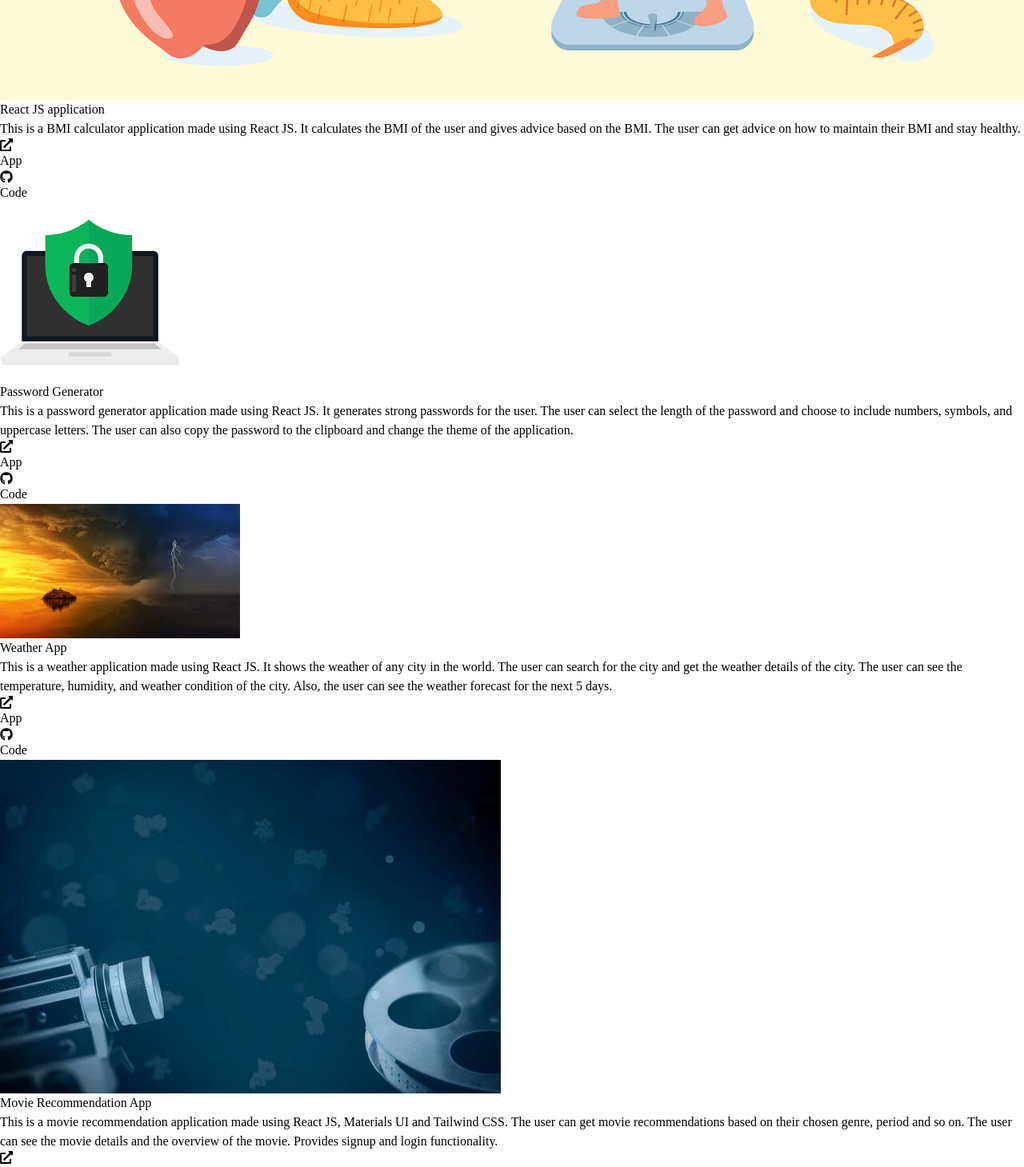
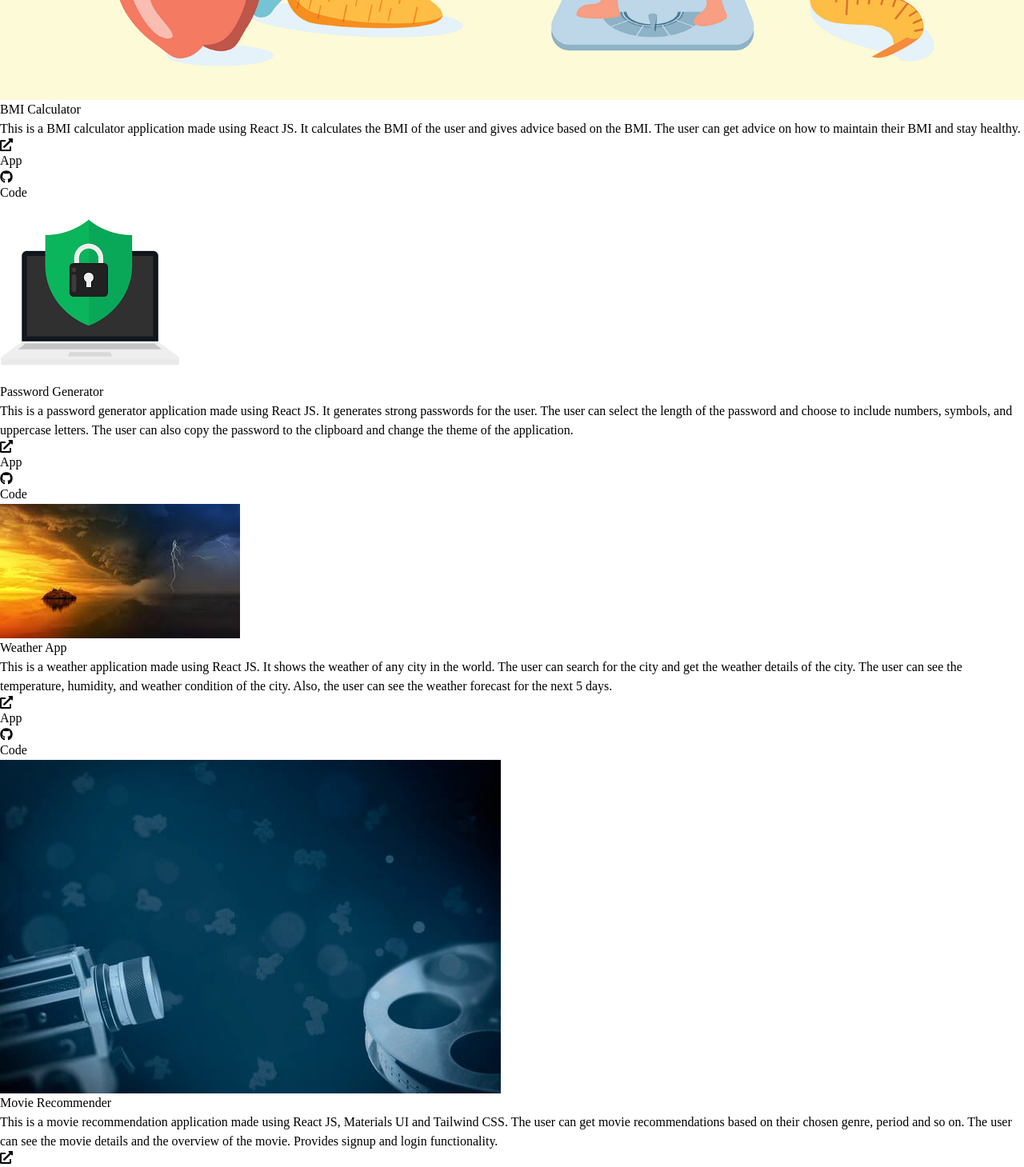
Before and after one commit to Abdullahprogramme/personal_portfolio, a React (Create React App) app: page / in a window 1280 px wide. Shown: the part 2820-4279 px from the top of the page at 80% size. Built offline with nearby package versions, Linux system fonts and the light colour scheme.

Commit message:
Update Work.js

```diff
--- a/src/Components/Work.js
+++ b/src/Components/Work.js
@@ -25,12 +25,12 @@ const Work = () => {
                 </div>
 
                 {/* React JS Projects */}
-                <div className="grid sm:grid-cols-2 pl-2 pr-2 md:grid-cols-3 gap-4">
+                <div className="grid sm:grid-cols-2 pl-6 pr-6 sm:pl-2 sm:pr-2 md:grid-cols-3 gap-4">
                     {/* BMI calculator */}
                     <ProjectCard1
                         image={BMI}
-                        title={"React JS application"}
-                        description={"Check your body mass index and seek advice"}
+                        title={"BMI Calculator"}
+                        // description={"Check your body mass index and seek advice"}
                         appLink={"https://check-body-mass-index.netlify.app/"}
                         codeLink={"https://github.com/Abdullahprogramme/BMI-calculator"}
                         detailed={"This is a BMI calculator application made using React JS. It calculates the BMI of the user and gives advice based on the BMI. The user can get advice on how to maintain their BMI and stay healthy."}
@@ -40,7 +40,7 @@ const Work = () => {
                     <ProjectCard1
                         image={PasswordGenerator}
                         title={"Password Generator"}
-                        description={"Generate strong passwords using this password generator"}
+                        // description={"Generate strong passwords using this password generator"}
                         appLink={"https://passforge.netlify.app"}
                         codeLink={"https://github.com/Abdullahprogramme/Password_Generator"}
                         detailed={"This is a password generator application made using React JS. It generates strong passwords for the user. The user can select the length of the password and choose to include numbers, symbols, and uppercase letters. The user can also copy the password to the clipboard and change the theme of the application."}
@@ -50,7 +50,7 @@ const Work = () => {
                     <ProjectCard1
                         image={Weather}
                         title={"Weather App"}
-                        description={"Check the weather of any city using this weather app"}
+                        // description={"Check the weather of any city using this weather app"}
                         appLink={"https://skyswift.netlify.app"}
                         codeLink={"https://github.com/Abdullahprogramme/Weather-App"}
                         detailed={"This is a weather application made using React JS. It shows the weather of any city in the world. The user can search for the city and get the weather details of the city. The user can see the temperature, humidity, and weather condition of the city. Also, the user can see the weather forecast for the next 5 days."}
@@ -58,8 +58,8 @@ const Work = () => {
 
                     <ProjectCard1
                         image={Movie}
-                        title={"Movie Recommendation App"}
-                        description={"Get movie recommendations based on your preferences"}
+                        title={"Movie Recommender"}
+                        // description={"Get movie recommendations based on your favourite genre"}
                         appLink={"https://cine-choice.netlify.app/"}
                         codeLink={"https://github.com/Abdullahprogramme/Movie-Recommender"}
                         detailed={"This is a movie recommendation application made using React JS, Materials UI and Tailwind CSS. The user can get movie recommendations based on their chosen genre, period and so on. The user can see the movie details and the overview of the movie. Provides signup and login functionality."}
@@ -73,12 +73,12 @@ const Work = () => {
                 </div>
 
                 {/* Python Projects */}
-                <div className="grid sm:grid-cols-2 pl-2 pr-2 md:grid-cols-3 gap-4">
+                <div className="grid sm:grid-cols-2 pl-6 pr-6 sm:pl-2 sm:pr-2 md:grid-cols-3 gap-4">
                     {/* Tkinter application */}
                     <ProjectCard2
                         image={test}
                         title={"Tkinter application"}
-                        description={"Test your knowledge by this interactive quiz"}
+                        // description={"Test your knowledge by this interactive quiz"}
                         codeLink={"https://github.com/Abdullahprogramme/APS-Project/"}
                         detailed={"This is a quiz application made using Tkinter in Python. The user can test their knowledge by answering the questions in the quiz. The questions are randomly selected from a set of questions. The user can see their score at the end of the quiz."}
                     />
@@ -87,7 +87,7 @@ const Work = () => {
                     <ProjectCard2
                         image={Password}
                         title={"Password manager"}
-                        description={"Store your passwords securely by this password manager"}
+                        // description={"Store your passwords securely by this password manager"}
                         codeLink={"https://github.com/Abdullahprogramme/additonal-programs/blob/main/password%20manager.py"}
                         detailed={"This is a password manager application made using Python. The user can store their passwords securely in the password manager. The user can add, view, and delete passwords. The passwords are stored in a text file."}
                     />
@@ -96,7 +96,7 @@ const Work = () => {
                     <ProjectCard2
                         image={space}
                         title={"Pygame application"}
-                        description={"A retro game of space invaders using Pygame"}
+                        // description={"A retro game of space invaders using Pygame"}
                         codeLink={"https://github.com/Abdullahprogramme/PyGame/tree/main/Space%20Invaders"}
                         detailed={"This is a game application made using Pygame in Python. The user can play a retro game of space invaders. The user can move the spaceship and shoot the aliens. The user can see their score live on the screen."}
                     />
@@ -105,7 +105,7 @@ const Work = () => {
                     <ProjectCard1
                         image={QuadTree}
                         title={"QuadTree application"}
-                        description={"Compress images using QuadTree algorithm in Python"}
+                        // description={"Compress images using QuadTree algorithm in Python"}
                         appLink={"https://quadracompress.streamlit.app/"}
                         codeLink={"https://github.com/Abdullahprogramme/DSA-Project"}
                         detailed={"This is an image compression application made using the QuadTree algorithm in Python. The user can compress images using the QuadTree algorithm. The frontend is made using PyQT5. The app's front-end is made using streamlit. The user can see the download the compressed image and view the original and compressed image."}
```
